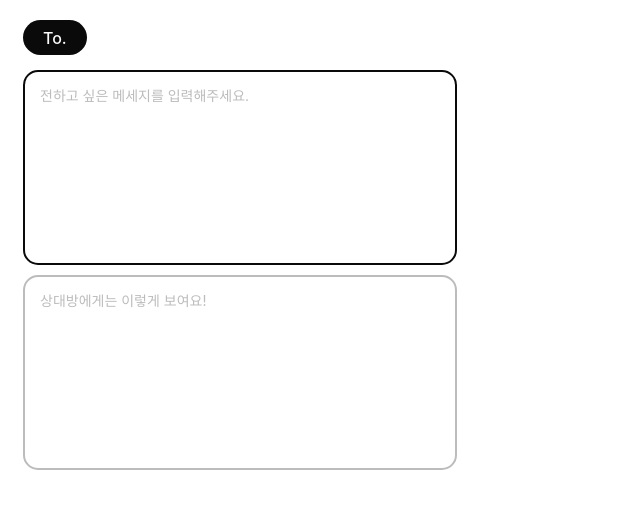
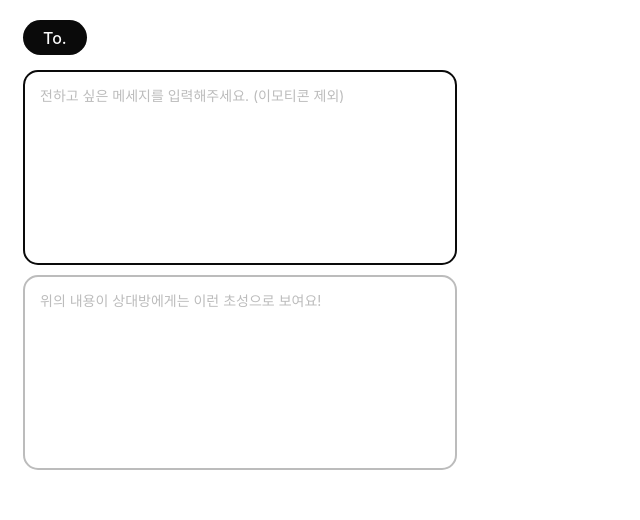
Before and after one commit to roundshoulder/cs-letter-frontend, a React (Create React App) app: page /create/1 in a window 1280 px wide. Shown: the part 430-950 px from the top of the page, without its empty margins (0-640 px from the left). Built offline with nearby package versions, Linux system fonts and the light colour scheme; no server answers; a web font is replaced by a local one.

Commit message:
:sparkles: Remove emoji from create message body
Remove emoji from create message body

```diff
--- /dev/null
+++ b/src/components/Validation.ts
@@ -0,0 +1,4 @@
+export function ReplaceEmoji(value: string) {
+  const re = /\p{Emoji}/gu;
+  return value.replace(re, '');
+}
--- a/src/pages/Create.tsx
+++ b/src/pages/Create.tsx
@@ -10,6 +10,7 @@ import Theme from '../assets/Theme';
 import BottomButton from '../components/BottomButton';
 import Palette from '../components/Palette';
 import Tag from '../components/Tag';
+import { ReplaceEmoji } from '../components/Validation';
 
 const container = css`
   display: flex;
@@ -116,17 +117,19 @@ function Create() {
         </div>
         <textarea
           className={`${bodyTextArea} ${enableArea}`}
-          placeholder="전하고 싶은 메세지를 입력해주세요."
+          placeholder="전하고 싶은 메세지를 입력해주세요. (이모티콘 제외)"
+          value={form.body}
           onChange={e => {
-            setForm({ ...form, body: e.target.value });
-            toInitial(e.target.value);
+            const replacedText = ReplaceEmoji(e.target.value);
+            setForm({ ...form, body: replacedText });
+            toInitial(replacedText);
           }}
           maxLength={100}
         />
         <textarea
           className={bodyTextArea}
           disabled={true}
-          placeholder="상대방에게는 이렇게 보여요!"
+          placeholder="위의 내용이 상대방에게는 이런 초성으로 보여요!"
           value={initial}
         />
       </div>
```
